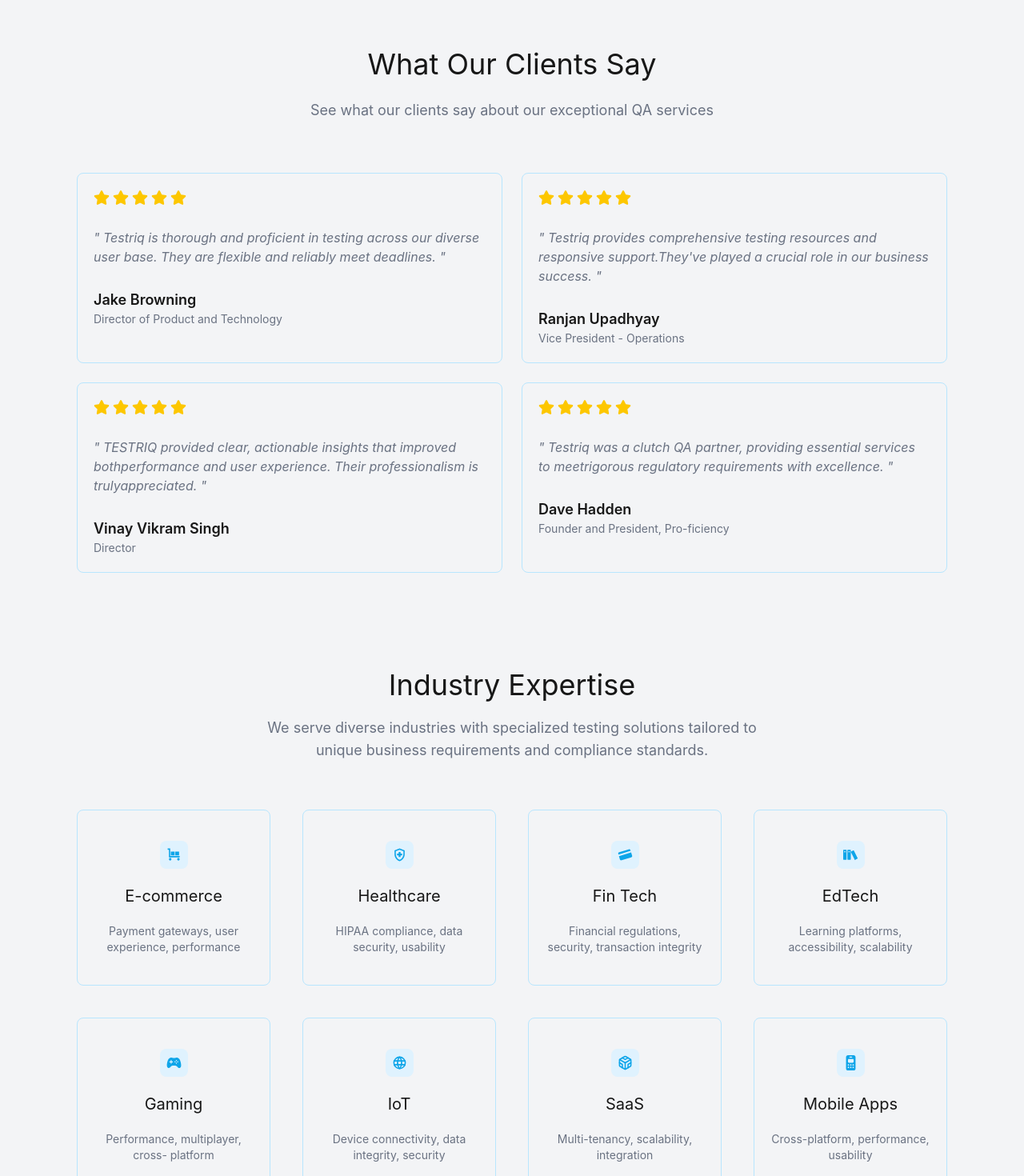
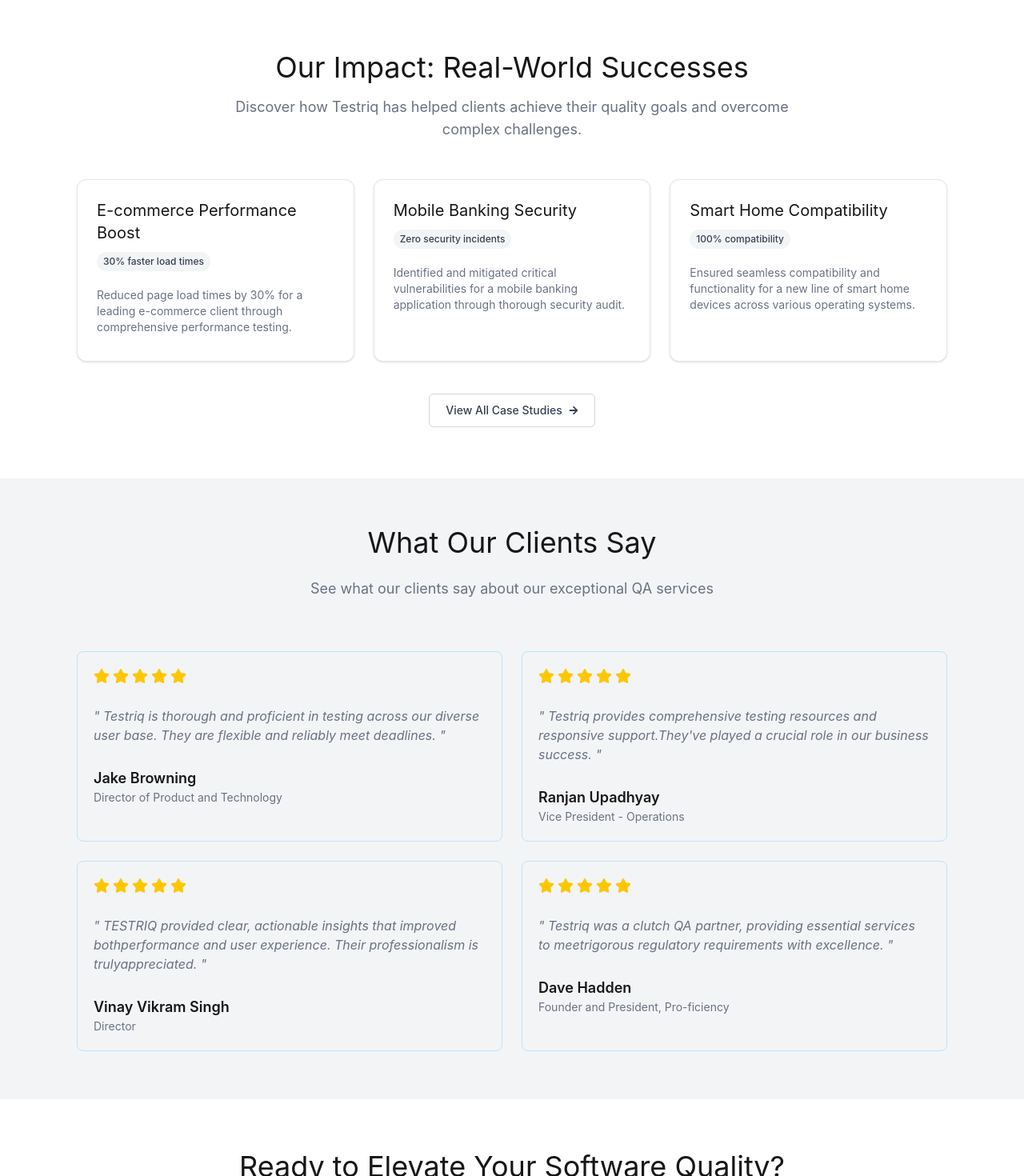
Before and after one commit to prakash47/testrq-3.0, a Next.js app: page / in a window 1280 px wide. Shown: the part 2180-3650 px from the top of the page at 80% size. Built offline with nearby package versions, Linux system fonts and the light colour scheme.

Commit message:
edited colors

```diff
--- a/src/app/page.tsx
+++ b/src/app/page.tsx
@@ -45,9 +45,9 @@
       <div className="flex items-center justify-center h-screen bg-[theme(color.background)]">
         <p className="text-gray-500">Loading...</p>
       </div>
-    )
+    ),
   }
-)
+);
 
 const HomeIndustryExpert = dynamic(
   () => import("@/components/sections/HomeIndustryExpert"),
@@ -57,7 +57,31 @@
       <div className="flex items-center justify-center h-screen bg-[theme(color.background)]">
         <p className="text-gray-500">Loading...</p>
       </div>
-    )
+    ),
+  }
+);
+
+const HomeOurImpact = dynamic(
+  () => import("@/components/sections/HomeOurImpact"),
+  {
+    ssr: true,
+    loading: () => (
+      <div className="flex items-center justify-center h-screen bg-[theme(color.background)]">
+        <p className="text-gray-500">Loading...</p>
+      </div>
+    ),
+  }
+);
+
+const HomeReadyToElevate = dynamic(
+  () => import("@/components/sections/HomeReadyToElevate"),
+  {
+    ssr: true,
+    loading: () => (
+      <div className="flex items-center justify-center h-screen bg-[theme(color.background)]">
+        <p className="text-gray-500">Loading...</p>
+      </div>
+    ),
   }
 );
 
@@ -68,9 +92,10 @@
         <HomeHeroSection />
         <HomeSection2 />
         <HomeComprehensiveSoftwareTesting />
+        <HomeOurImpact />
         <ClientRatingSection />
+        <HomeReadyToElevate />
         <HomeIndustryExpert />
-
       </MainLayout>
     </div>
   );
--- a/src/components/sections/HomeOurImpact.tsx
+++ b/src/components/sections/HomeOurImpact.tsx
@@ -30,7 +30,7 @@
 
 const HomeOurImpact = () => {
   return (
-    <section className="py-16 px-8 sm:px-8 md:px-12 lg:px-24 bg-[theme(color.background.gray)]">
+    <section className="py-16 px-8 sm:px-8 md:px-12 lg:px-24">
       {/* Heading */}
       <div className="text-center max-w-3xl mx-auto mb-12">
         <h2 className="text-2xl sm:text-4xl">{impactSection.title}</h2>
```
